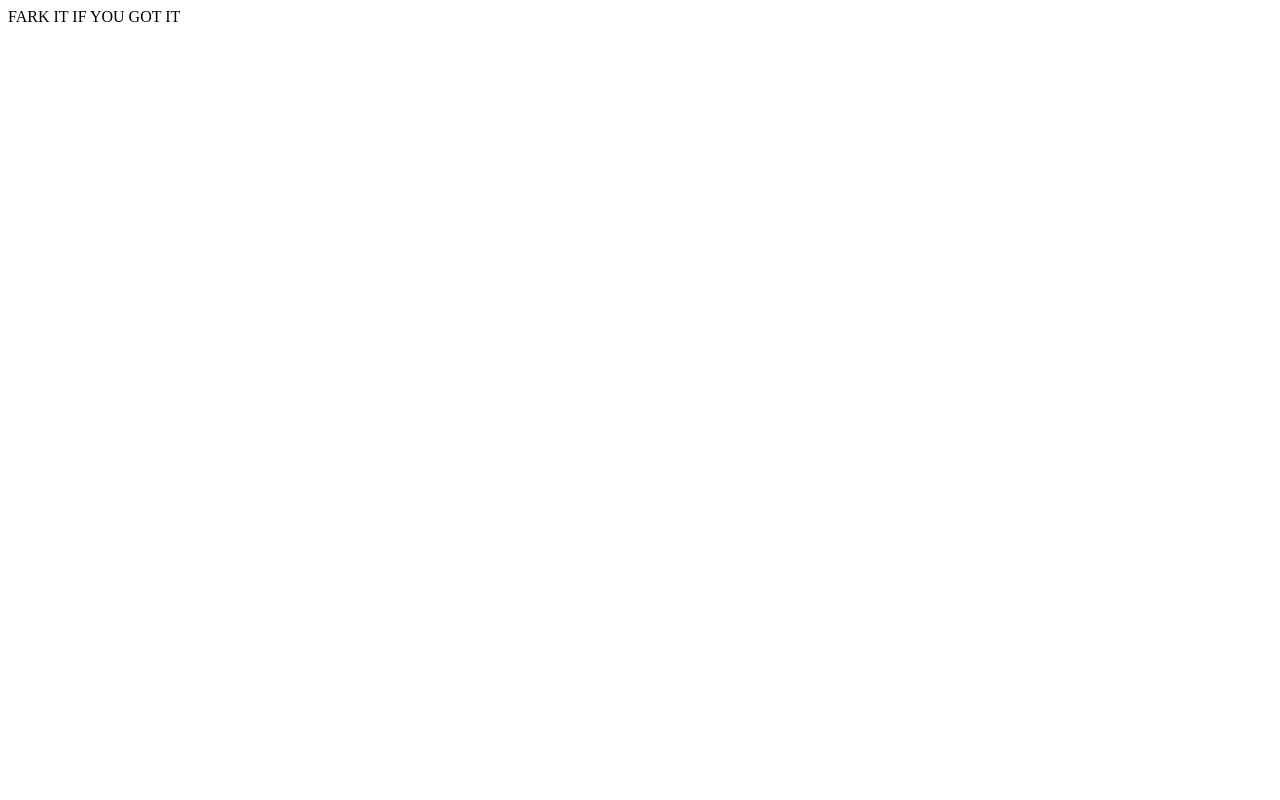
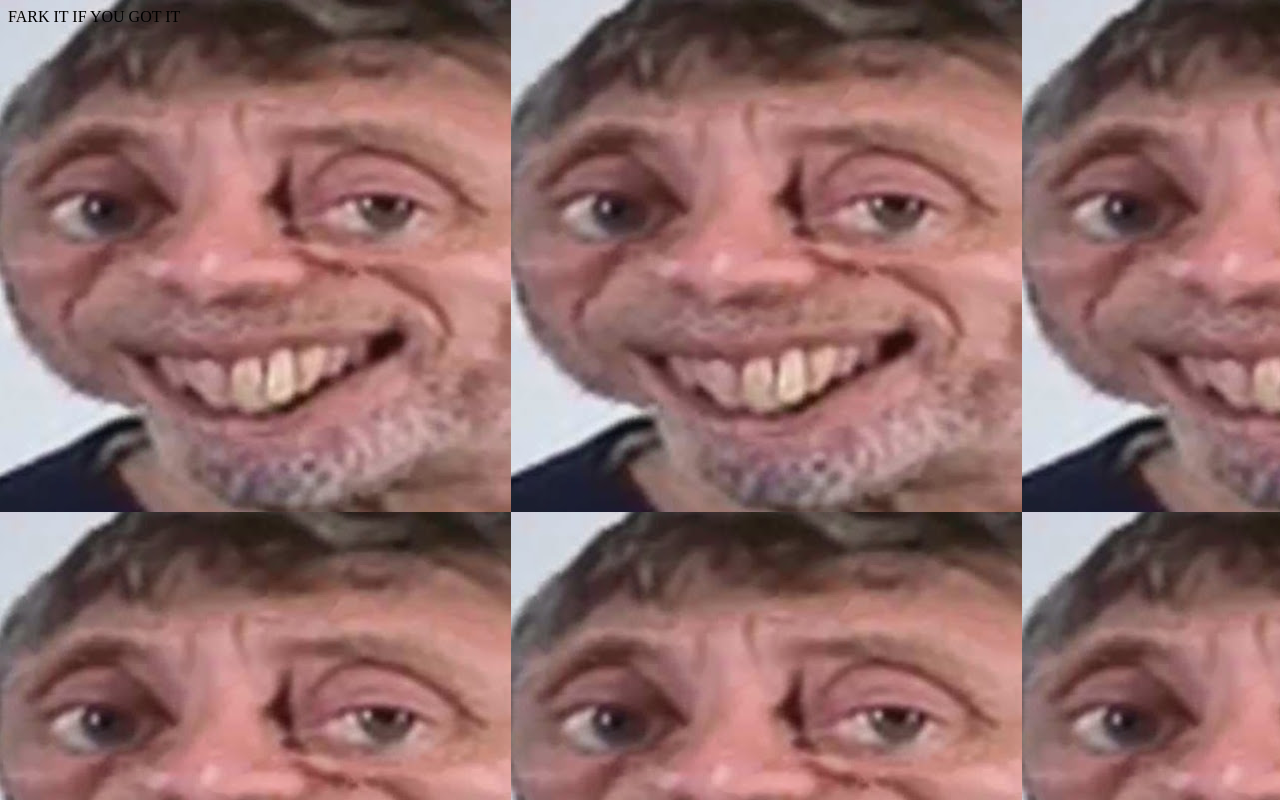
Before and after one commit to noicebois/noicebois.github.io, a plain HTML site: page index.html in a window 1280 px wide. Drawn offline with Linux system fonts and the light colour scheme.

Commit message:
working in browser. noice.

```diff
--- a/style.css
+++ b/style.css
@@ -1,3 +1,7 @@
+body {
+  background-image: url("noice.png");
+}
+
 .marquee {
   height: 25px;
   width: 420px;
```
